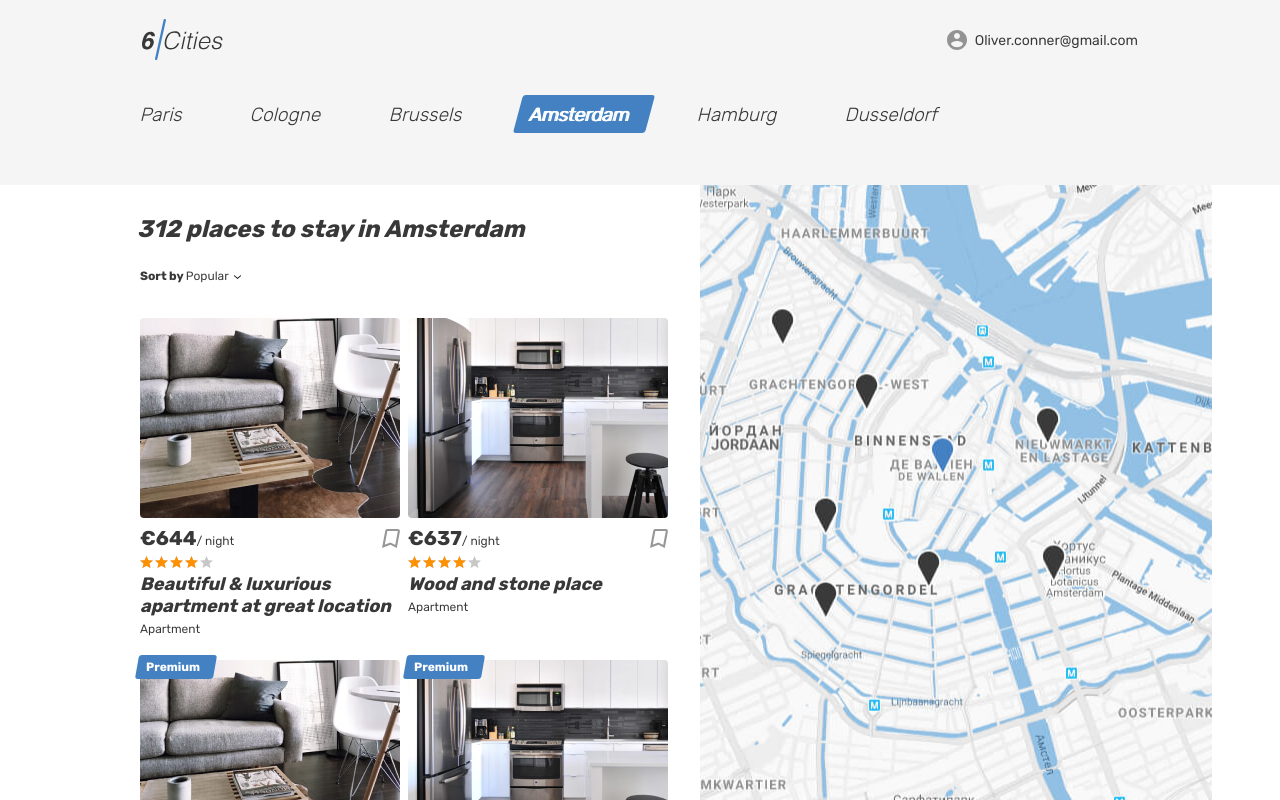
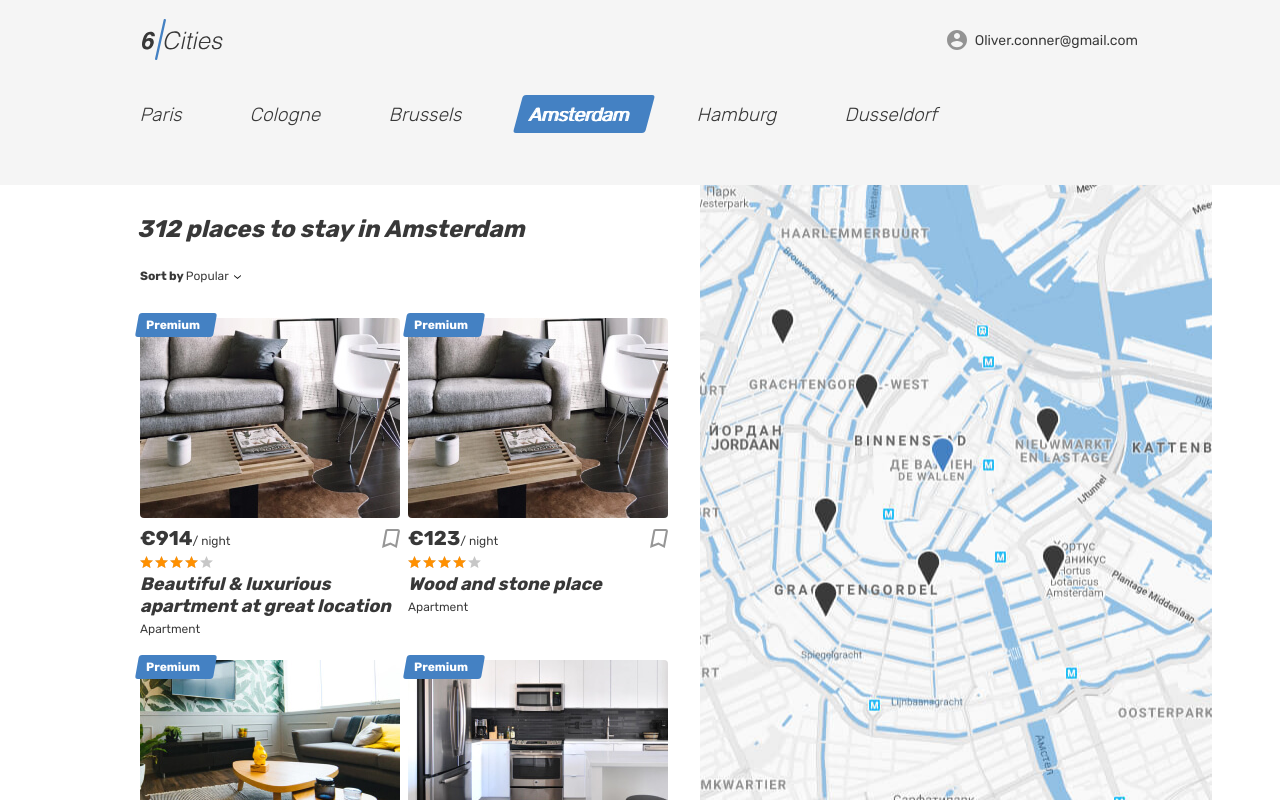
Before and after one commit to levallevchenko/Six-Cities, a React app: page / in a window 1280 px wide. Built offline with nearby package versions, Linux system fonts and the light colour scheme.

Commit message:
Исправит ошибки прошлого задания

```diff
--- a/src/components/app/app.jsx
+++ b/src/components/app/app.jsx
@@ -1,20 +1,15 @@
 import React from 'react';
-import PropTypes from 'prop-types';
 import Main from '../main/main';
+import {offerPropTypes} from '../../prop-types/offer';
 
 const App = (props) => {
-  const {placesCount, hotelNames} = props;
+  const {placesCount, offers} = props;
 
   return (
-    <Main placesCount={placesCount} hotelNames = {hotelNames} />
+    <Main placesCount={placesCount} offers = {offers} />
   );
 };
 
-App.propTypes = {
-  placesCount: PropTypes.number.isRequired,
-  hotelNames: PropTypes.arrayOf(
-      PropTypes.string.isRequired,
-  )
-};
+App.propTypes = offerPropTypes;
 
 export default App;
--- a/src/components/main/main.jsx
+++ b/src/components/main/main.jsx
@@ -1,10 +1,10 @@
 import React from 'react';
-import PropTypes from 'prop-types';
 import {nanoid} from 'nanoid';
 import Offer from '../offer/offer';
+import {offerPropTypes} from '../../prop-types/offer';
 
 const Main = (props) => {
-  const {placesCount, hotelNames} = props;
+  const {placesCount, offers} = props;
   const [id] = React.useState(nanoid);
 
   return (
@@ -85,7 +85,7 @@ const Main = (props) => {
               </form>
               <div className="cities__places-list places__list tabs__content">
                 <React.Fragment>
-                  {hotelNames.map((name, i) => <Offer key={id + i} name={name} />)}
+                  {offers.map((offer, i) => <Offer key={id + i} offer={offer} />)}
                 </React.Fragment>
               </div>
             </section>
@@ -99,11 +99,6 @@ const Main = (props) => {
   );
 };
 
-Main.propTypes = {
-  placesCount: PropTypes.number.isRequired,
-  hotelNames: PropTypes.arrayOf(
-      PropTypes.string.isRequired,
-  )
-};
+Main.propTypes = offerPropTypes;
 
 export default Main;
--- a/src/components/offer/offer.jsx
+++ b/src/components/offer/offer.jsx
@@ -1,32 +1,23 @@
 import React from 'react';
-import PropTypes from 'prop-types';
-import {getRandomInteger} from '../../utils';
+import {offerPropTypes} from '../../prop-types/offer';
 
 const Offer = (props) => {
-  const {name} = props;
-
-  const IMAGE_MIN_ID = 1;
-  const IMAGE_MAX_ID = 3;
-
-  const price = getRandomInteger(50, 1000);
-  const imageId = getRandomInteger(IMAGE_MIN_ID, IMAGE_MAX_ID);
-  const imageSrc = `img/apartment-0${imageId}.jpg`;
+  const {offer} = props;
 
   const getPremiumElement = () => <div className="place-card__mark"><span>Premium</span></div>;
-  const isTrue = Boolean(getRandomInteger(0, 1));
 
   return (
     <article className="cities__place-card place-card">
-      {isTrue && getPremiumElement()}
+      {offer.isPremium && getPremiumElement()}
       <div className="cities__image-wrapper place-card__image-wrapper">
         <a href="#">
-          <img className="place-card__image" src={imageSrc} width={260} height={200} alt="Place image" />
+          <img className="place-card__image" src={offer.imageSrc} width={260} height={200} alt="Place image" />
         </a>
       </div>
       <div className="place-card__info">
         <div className="place-card__price-wrapper">
           <div className="place-card__price">
-            <b className="place-card__price-value">€{price}</b>
+            <b className="place-card__price-value">€{offer.price}</b>
             <span className="place-card__price-text">/&nbsp;night</span>
           </div>
           <button className="place-card__bookmark-button button" type="button">
@@ -43,7 +34,7 @@ const Offer = (props) => {
           </div>
         </div>
         <h2 className="place-card__name">
-          <a href="#">{name}</a>
+          <a href="#">{offer.hotelName}</a>
         </h2>
         <p className="place-card__type">Apartment</p>
       </div>
@@ -51,8 +42,6 @@ const Offer = (props) => {
   );
 };
 
-Offer.propTypes = {
-  name: PropTypes.string.isRequired
-};
+Offer.propTypes = offerPropTypes;
 
 export default Offer;
--- a/src/index.js
+++ b/src/index.js
@@ -1,22 +1,15 @@
 import React from 'react';
 import ReactDOM from 'react-dom';
 import App from './components/app/app';
+import {offers} from '../src/mocks/offers';
 
 const Setting = {
   PLACES_COUNT: 312
 };
 
-const hotelNames = [
-  `Beautiful & luxurious apartment at great location`,
-  `Wood and stone place`,
-  `Canal View Prinsengracht`,
-  `The Joshua Tree`,
-  `The Pondhouse - A Magical`
-];
-
 ReactDOM.render(
     <App
-      placesCount={Setting.PLACES_COUNT} hotelNames = {hotelNames}
+      placesCount={Setting.PLACES_COUNT} offers = {offers}
     />,
     document.querySelector(`#root`)
 );
--- /dev/null
+++ b/src/mocks/offers.js
@@ -0,0 +1,41 @@
+import {getRandomInteger, isElementExist} from '../utils';
+
+const OFFER_COUNT = 5;
+const IMAGE_MIN_ID = 1;
+const IMAGE_MAX_ID = 3;
+
+const hotelNames = [
+  `Beautiful & luxurious apartment at great location`,
+  `Wood and stone place`,
+  `Canal View Prinsengracht`,
+  `The Joshua Tree`,
+  `The Pondhouse - A Magical`
+];
+
+
+export const generateOffer = (index) => {
+  const imageId = getRandomInteger(IMAGE_MIN_ID, IMAGE_MAX_ID);
+  const imageSrc = `img/apartment-0${imageId}.jpg`;
+  const hotelName = hotelNames[index];
+  const isPremium = isElementExist();
+  const price = getRandomInteger(50, 1000);
+
+  return {
+    imageSrc,
+    hotelName,
+    isPremium,
+    price
+  };
+};
+
+const generateOffers = () => {
+  const offers = [];
+  for (let i = 0; i < OFFER_COUNT; i++) {
+    const offer = generateOffer(i);
+    offers.push(offer);
+  }
+
+  return offers;
+};
+
+export const offers = generateOffers();
--- /dev/null
+++ b/src/prop-types/offer.js
@@ -0,0 +1,10 @@
+import PropTypes from 'prop-types';
+
+export const offerPropTypes = {
+  offers: PropTypes.arrayOf(PropTypes.shape({
+    imageSrc: PropTypes.string.isRequired,
+    hotelName: PropTypes.string.isRequired,
+    isPremium: PropTypes.bool.isRequired,
+    price: PropTypes.number.isRequired
+  }))
+};
--- a/src/utils.js
+++ b/src/utils.js
@@ -4,3 +4,5 @@ export const getRandomInteger = (a = 0, b = 1) => {
 
   return Math.floor(lower + Math.random() * (upper - lower + 1));
 };
+
+export const isElementExist = () => Boolean(getRandomInteger(0, 1));
```
